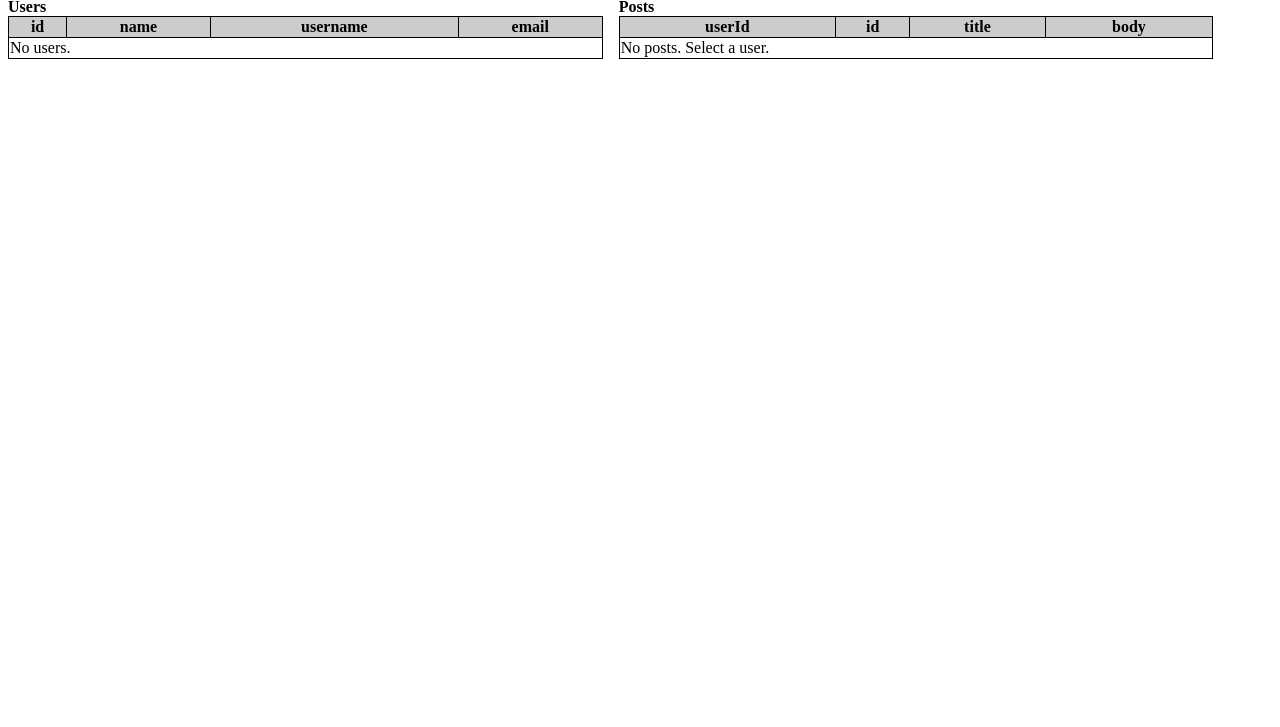
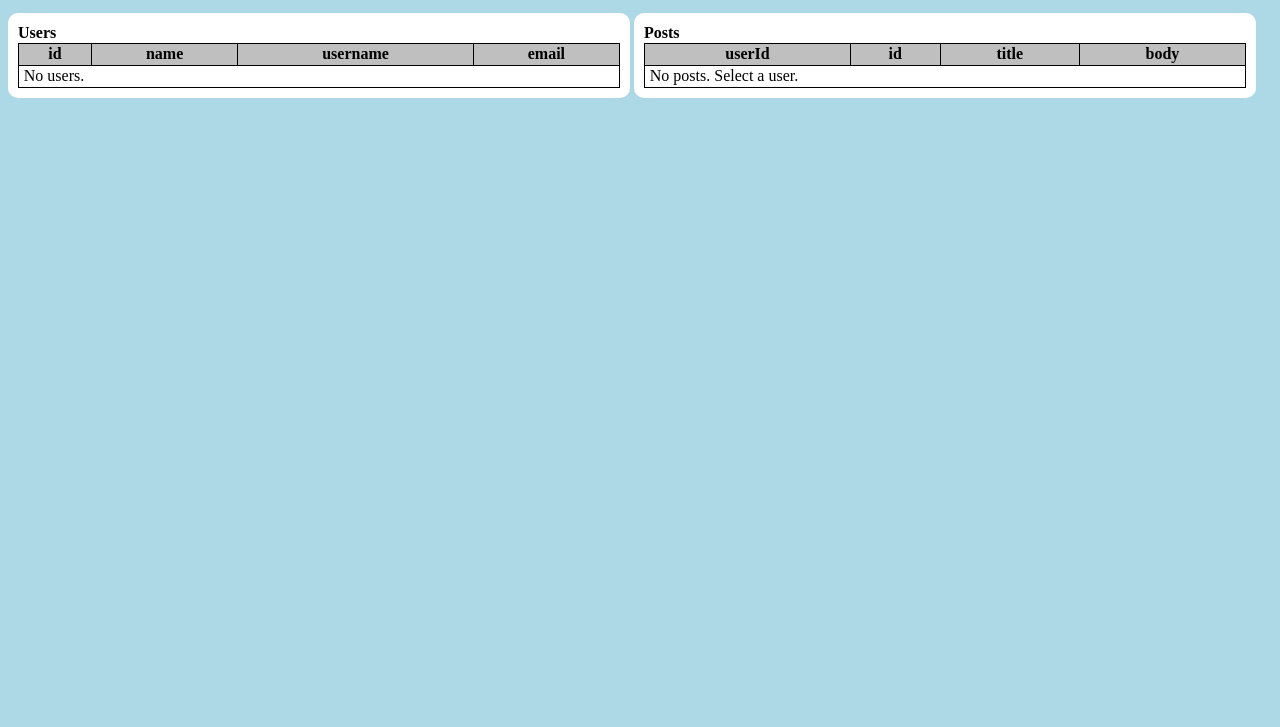
Before and after one commit to s00634492/KsenseProject, a plain HTML site: page index.html in a window 1280 px wide. Shown: the part 73-800 px from the top of the page. Drawn offline with Linux system fonts and the light colour scheme; no server answers.

Commit message:
Added styles and comments

```diff
--- a/index.html
+++ b/index.html
@@ -3,70 +3,79 @@
     <head>
         <title>Ksense Project</title>
         <style>
+            body{
+                background-color:lightblue;
+                line-height:1.3em;
+            }
             h1,h2,h3,h4{
                 margin-top:0;
                 margin-bottom:0;
             }
             table{
-                width:98%;
+                width:100%;
                 border-collapse:collapse;
             }
             table, td, th{
                 border: 1px solid black;
             }
+            td, th{
+                padding:0 0.3em;
+            }
             tr:nth-child(even){
-                background-color:rgba(0,0,0,0.05);
+                background-color:rgba(0,0,0,0.1);
             }
             th{
-                background-color:rgba(0,0,0,0.2);
+                background-color:rgba(0,0,0,0.25);
             }
             #usersTable tr:hover{
                 background-color:Khaki;
             }
             #usersCard, #postsCard{
                 display:inline-block;
-                width:48%;
                 vertical-align: top;
-                overflow:hidden;
+            }
+            #usersCard, #postsCard, #headerCard{
+                background-color:white;
+                margin-bottom:1em;
+                padding:10px;
+                border-radius:10px;
+            }
+            @media screen and (min-width:1100.1px){
+                #usersCard, #postsCard{
+                    width:calc(50% - 30px);
+                }
+            }
+            @media screen and (max-width:1100px){
+                #usersCard, #postsCard{
+                    width:97%;
+                }
             }
         </style>
         <script>
             "use strict";
 
-            let jsonData;
-
-            function Initiate(){
-                InitializeUsers();
-                InitializePosts();
+            function Initialize(){
+                // When page loads.
                 FetchUsers();
             }
 
-            function InitializeUsers(){
-                let html="<td colspan='4'>No users.</td>";
-                document.getElementById("usersTable").innerHTML=html;
-                return;
-            }
-            function InitializePosts(){
-                let html="<td colspan='4'>No posts. Select a user.</td>";
-                document.getElementById("postsTable").innerHTML=html;
-                return;
-            }
-
             function FetchUsers(){
+                // Fetch user data.
+                // Then call RenderUsers.
                 fetch('https://jsonplaceholder.typicode.com/users/')
                     .then(response => response.json())
                     .then(json => RenderUsers(json));
                 ;
             }
             function RenderUsers(json){
-                jsonData = json;
-
+                // Draw rows into the Users table.
+                // Then call AddUserClicks.
                 let html = "";
                 if(json){
                     if(json.length);// more than one
                     else json = new Array(json);// just one
                 }else{// no data
-                    html="<td>No users</td>";
+                    html="<td>No users.</td>";
                     document.getElementById("usersTable").innerHTML=html;
                     return;
                 }
@@ -81,25 +90,31 @@
                 }
                 document.getElementById("usersTable").innerHTML=html;
 
-                AddUserClicks();
+                AddUserClicks(json);
             }
-            function AddUserClicks(){
+            function AddUserClicks(json){
+                // Make the Users table rows clickable.
+                // Each will call FetchPosts.
                 let table = document.getElementById("usersTable");
                 let rows = table.getElementsByTagName("tr");
                 for(let i=0;i<rows.length;i++){
                     rows[i].onclick = function(){
-                        FetchPosts(jsonData[i].id);
+                        FetchPosts(json[i].id);
                     }
                 }
             }
             function FetchPosts(selectedUser){
+                // Fetch post data.
+                // Then call RenderPosts.
                 fetch('https://jsonplaceholder.typicode.com/posts')
                     .then(response => response.json())
                     .then(json => RenderPosts(json,selectedUser));
                 ;
             }
+
             function RenderPosts(json,selectedUser){
-                // only from selectedUser
+                // Draw rows into the Posts table.
+                // Filter, show posts from selected user only.
                 json = json.filter(function(post){
                     return post.userId == selectedUser;
                 });
@@ -109,7 +124,7 @@
                     if(json.length);// more than one
                     else json = new Array(json);// just one
                 }else{// no data
-                    html="<td colspan='4'>No posts</td>";
+                    html="<td colspan='4'>No posts.</td>";
                     document.getElementById("postsTable").innerHTML=html;
                     return;
                 }
@@ -124,14 +139,13 @@
                 }
                 document.getElementById("postsTable").innerHTML=html;
             }
-
-
         </script>
     </head>
-    <body onload="Initiate()">
-        <h2>Ksense Project</h2>
-        <h4>By: Kevin Karosy</h4>
-        <br>
+    <body onload="Initialize()">
+        <div id="headerCard">
+            <h2>Ksense Project</h2>
+            <h4>By: Kevin Karosy</h4>
+        </div>
 
         <div id="usersCard">
             <h4>Users</h4>
@@ -144,7 +158,9 @@
                         <th>email</th>
                     </tr>
                 </thead>
-                <tbody id="usersTable"></tbody>
+                <tbody id="usersTable">
+                    <td colspan='4'>No users.</td>
+                </tbody>
             </table>
         </div>
 
@@ -159,7 +175,9 @@
                         <th>body</th>
                     </tr>
                 </thead>
-                <tbody id="postsTable"></tbody>
+                <tbody id="postsTable">
+                    <td colspan='4'>No posts. Select a user.</td>
+                </tbody>
             </table>
         </div>
 
```
